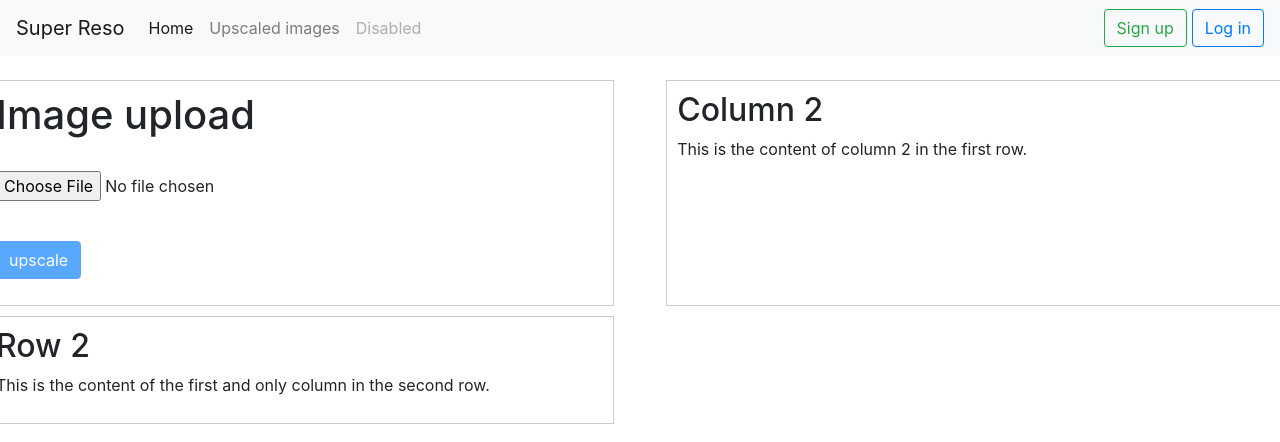
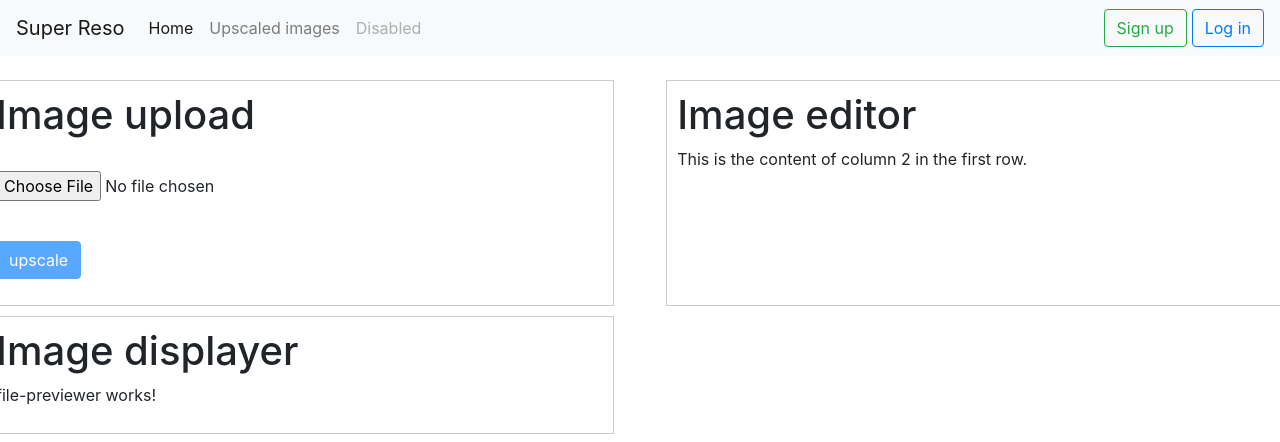
Before and after one commit to bibolil/Phelps-SR, an Angular app in the folder front-end/SR-ui/: page / in a window 1280 px wide. Shown: the top 442 px of the page. Built offline with nearby package versions, Linux system fonts and the light colour scheme.

Commit message:
html divison nd variable sharing

```diff
--- a/front-end/SR-ui/src/app/app.component.html
+++ b/front-end/SR-ui/src/app/app.component.html
@@ -1,19 +1,18 @@
 <app-header></app-header>
 <main>
-<!--  -->
   <div class="row">
     <div class="column">
       <app-file-uploader></app-file-uploader>
     </div>
     <div class="column">
-      <h2>Column 2</h2>
+      <h1>Image editor</h1>
       <p>This is the content of column 2 in the first row.</p>
     </div>
   </div>
   <div class="row">
     <div class="column">
-      <h2>Row 2</h2>
-      <p>This is the content of the first and only column in the second row.</p>
+      <h1>Image displayer</h1>
+      <app-file-previewer></app-file-previewer>
     </div>
   </div>
 </main>
```
